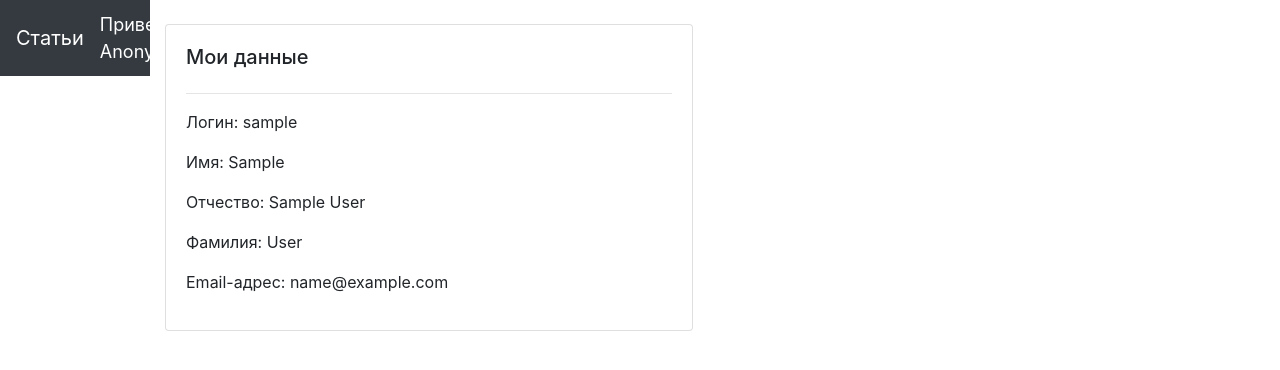
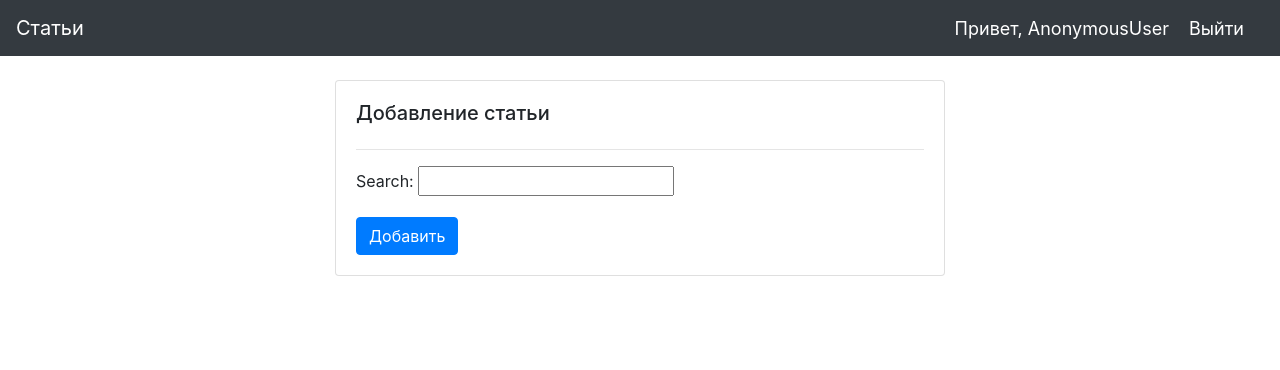
Before and after one commit to SayanGarm/ProjectGPO, a Django app: template ArticleBoard/templates/Article/create_article.html in a window 1280 px wide. Shown: the top 370 px of the page. Run offline with Django 3.2, Linux system fonts and the light colour scheme; the template is opened without the code that fills it: values that come from a table or form of the project are taken from there, others are empty; tables that the repository leaves empty hold one stand-in row (values such as "Sample post").

Commit message:
Создание статей
не доделано

```diff
--- a/ArticleBoard/forms.py
+++ b/ArticleBoard/forms.py
@@ -4,3 +4,8 @@ from .models import Article
 
 class ArticleListForm(forms.Form):
     search = forms.CharField(required=False)
+
+class ArticleForm(forms.ModelForm):
+    class Meta:
+        model = Article
+        fields = '__all__'
--- a/ArticleBoard/models.py
+++ b/ArticleBoard/models.py
@@ -13,7 +13,7 @@ class Article(models.Model):
     content = models.TextField(null=True, blank=True, verbose_name='Описание')
     published = models.DateTimeField(auto_now_add=True, db_index=True, verbose_name='Дата публикации')
     author = models.ForeignKey(User, null=True, on_delete=models.PROTECT, verbose_name='Автор')
-    document = models.FileField()
+    document = models.FileField(verbose_name='Документ')
 
     status = models.CharField(max_length=20, default='C', choices=STATUS, verbose_name='Статус')
 
--- a/ArticleBoard/static/ArticleBoard/style.css
+++ /dev/null
@@ -1,20 +0,0 @@
-
-header h1 {
-    font-size: 40pt;
-    text-transform : uppercase;
-    text-align: center;
-    color: red;
-}
-nav {
-    font-size: 16pt;
-    width: 150px;
-    float: left;
-}
-nav a {
-    display: block;
-    margin: 10px 0px;
-}
-
-section {
-    margin-left: 170px;
-}
--- a/ArticleBoard/templates/Article/create_article.html
+++ b/ArticleBoard/templates/Article/create_article.html
@@ -5,16 +5,19 @@
 {% block content %}
 
 <br>
-<div class="row">
+<div class="row justify-content-center"">
 	<div class="col-md-6">
 		<div class="card card-body">
-			<h5>Мои данные</h5>
+			<h5>Добавление статьи</h5>
 			<hr>
-        <p>Логин: {{profile.user}}</p>
-        <p>Имя: {{profile.first_name}}</p>
-        <p>Отчество: {{profile.middle_name}}</p>
-        <p>Фамилия: {{profile.last_name}}</p>
-        <p>Email-адрес: {{profile.email}}</p>
+			<form method="POST" enctype="multipart/form-data">
+				{% csrf_token %}
+
+				{{form.as_p}}
+
+				<input class="btn btn-primary" type="submit" value="Добавить">
+			</form>
+
 		</div>
 	</div>
 </div>
--- a/ArticleBoard/templates/Article/layout/basic.html
+++ b/ArticleBoard/templates/Article/layout/basic.html
@@ -6,7 +6,7 @@
     <meta charset="UTF-8">
     <meta name="viewport" content="width=device-width, initial-scale=1.0">
     <title>{% block title %}Главная{% endblock %} - Портал статей</title>
-    <link rel="stylesheet" type="text/css" href="{% static 'bboard/style.css' %}">
+
     <link rel="stylesheet" href="https://cdn.jsdelivr.net/npm/bootstrap@4.5.3/dist/css/bootstrap.min.css" integrity="sha384-TX8t27EcRE3e/ihU7zmQxVncDAy5uIKz4rEkgIXeMed4M0jlfIDPvg6uqKI2xXr2" crossorigin="anonymous">
 </head>
 <body>
--- a/ArticleBoard/urls.py
+++ b/ArticleBoard/urls.py
@@ -1,7 +1,8 @@
 from django.urls import path
 
-from .views import index
+from .views import ArticleCreate, index
 
 urlpatterns = [
-    path('create/', index, name='create_article'),
+    path('create/', ArticleCreate.as_view(), name='create_article'),
+    path('', index, name='index')
 ]
```
Also changed, not shown: ArticleBoard/views.py (+13 -3 lines).
